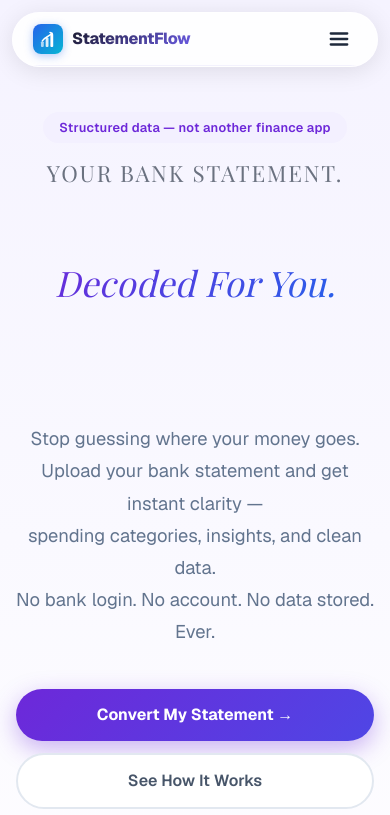
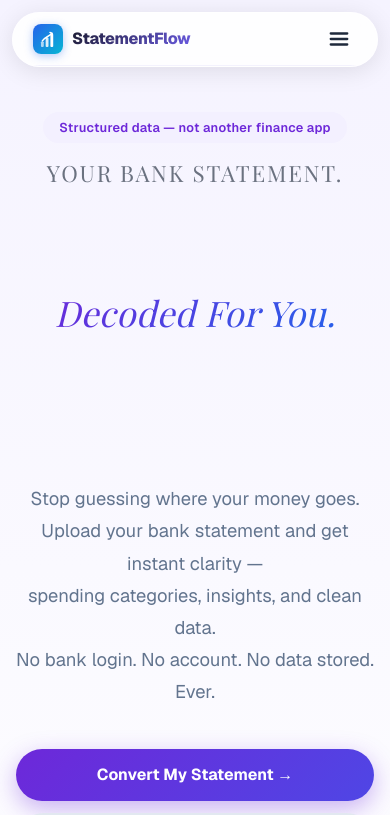
Before and after one commit to kasimk94/StatementFlow, a Next.js app: page / in a window 390 px wide. Shown: the top 815 px of the page. Built offline with nearby package versions, Linux system fonts and the light colour scheme.

Commit message:
fix rotating text cutoff, date range order, net balance calc

```diff
--- a/app/globals.css
+++ b/app/globals.css
@@ -622,7 +622,7 @@ img, video { max-width: 100%; height: auto; }
 
   /* ── Hero animated line: taller on mobile to handle wrapping ── */
   .hero-animated-line {
-    min-height: 200px !important;
+    min-height: 260px !important;
   }
 
   /* ── Audience cards: stack on mobile, reduce padding ── */
--- a/app/page.js
+++ b/app/page.js
@@ -420,7 +420,7 @@ export default function Home() {
             }}>
               Your Bank Statement.
             </span>
-            <div className="hero-animated-line" style={{ minHeight: "180px", paddingBottom: "16px", display: "flex", alignItems: "center", justifyContent: "center", width: "100%", maxWidth: "100%", overflow: "visible", padding: "0 20px 16px", marginBottom: "32px" }}>
+            <div className="hero-animated-line" style={{ minHeight: "240px", paddingBottom: "16px", display: "flex", alignItems: "center", justifyContent: "center", width: "100%", maxWidth: "100%", overflow: "visible", padding: "0 20px 16px", marginBottom: "32px" }}>
               <span
                 key={animatedWord}
                 style={{
--- a/components/Dashboard.js
+++ b/components/Dashboard.js
@@ -1089,11 +1089,12 @@ export default function Dashboard({ transactions, demoMode = false, confidence,
 
   // ── Date range ──
   const dateRange = useMemo(() => {
-    const dates = transactions.map((t) => t.date).filter(Boolean).sort();
+    const dates = transactions.map((t) => t.date).filter(Boolean);
     if (!dates.length) return null;
-    return dates[0] === dates[dates.length - 1]
-      ? dates[0]
-      : `${dates[0]} – ${dates[dates.length - 1]}`;
+    const sorted = [...dates].sort((a, b) => parseDateStr(a) - parseDateStr(b));
+    return sorted[0] === sorted[sorted.length - 1]
+      ? sorted[0]
+      : `${sorted[0]} – ${sorted[sorted.length - 1]}`;
   }, [transactions]);
 
   // ── Week ranges for click-to-filter (Upgrade 2) ──
@@ -1131,7 +1132,7 @@ export default function Dashboard({ transactions, demoMode = false, confidence,
   const { txIncome, txExpenses, incomeCount, expenseCount } = useMemo(() => {
     let txIncome = 0, txExpenses = 0, incomeCount = 0, expenseCount = 0;
     for (const t of transactions) {
-      if (t.exclude || t.excludeFromTotals) continue;
+      if (t.exclude) continue;
       if (t.amount > 0) { txIncome += t.amount; incomeCount++; }
       else { txExpenses += Math.abs(t.amount); expenseCount++; }
     }
```
